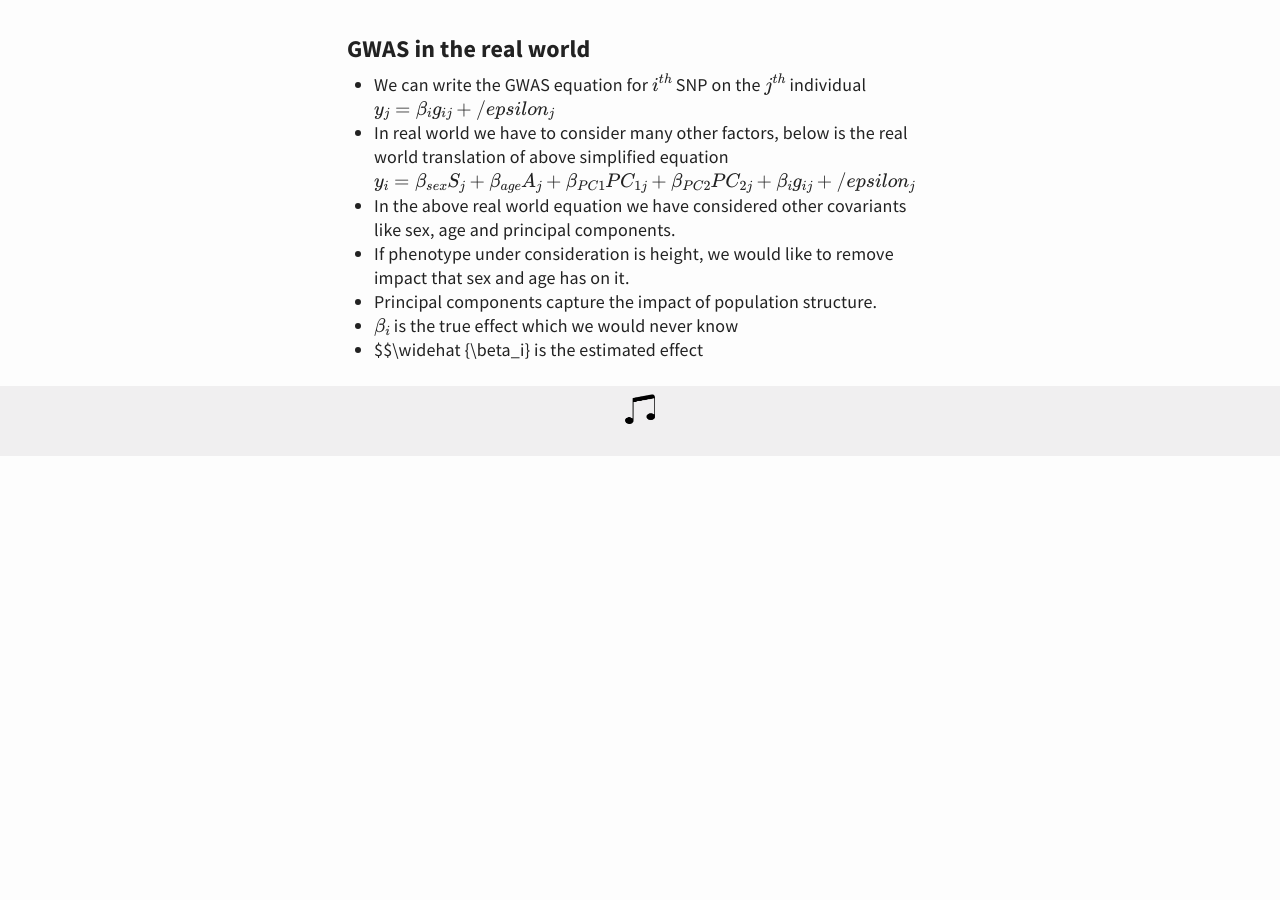
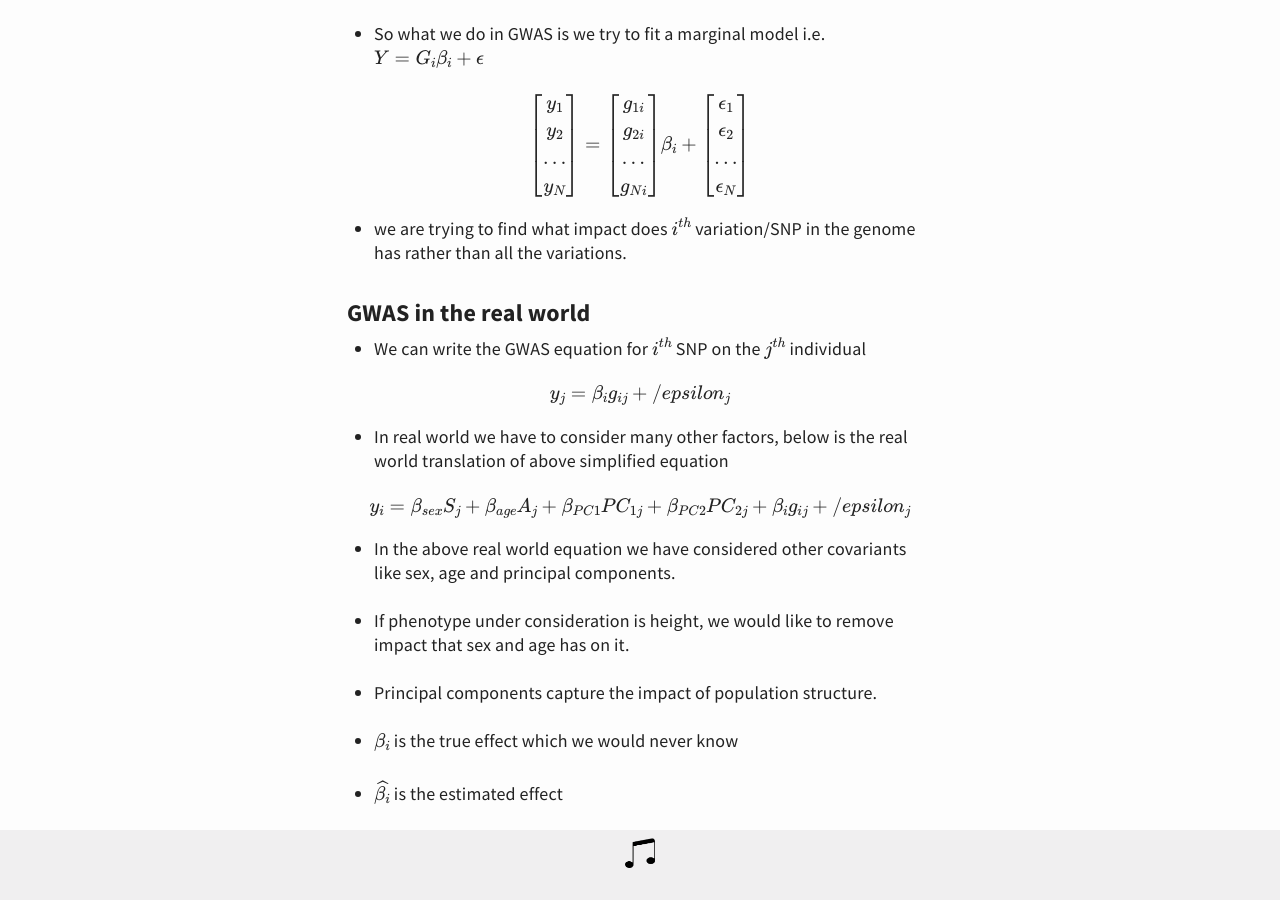
Before and after one commit to webhash/webhash.github.io, a Jekyll site: the page built from _posts/2020-11-27-basics-of-GWAS.md, in a window 1280 px wide and 900 px high, scrolled down 2116 px. Built offline with Jekyll 4.4.1, drawn with Linux system fonts in a browser that asks for light colours; formulas are drawn with MathJax 3; before the commit the page ends 2572 px from its top, so only the background shows below that.

```diff
--- a/_posts/2020-11-27-basics-of-GWAS.md
+++ b/_posts/2020-11-27-basics-of-GWAS.md
@@ -6,6 +6,7 @@ title: Understaning GWAS
 ### GWAS
 
 - GWAS means Genome wide association studies
+
 - We are trying to find relationship between the phenotype and the genetics
 
 ### Exophenotypes
@@ -31,19 +32,28 @@ Things that are inside of us and might not be visible but are determined by the
 ### Case-Control studies
 
 - We gather subjects and devide them in two different groups
+
 - Case group has individuals who are impacted say by diabetes
+
 - Control group has individuals who are not impacted by the diabetes
+
 - Then we compare the genome difference between two group
+
 - We might find a variation in genome that seems to be more prevelant in case group than control group
+
 - If so then we shall have found a region in genome that in itself contribute to phenotype or atleast plays some role
 
 
 ### Continous Phenotype or Trait
 
 - Say ,for example, height related information is quite prevelant and we have lot of data and genetic data for individuals
+
 - Then we can map the Height vs SNPs, like a particular variation in allele, plot
+
 - We might find that people who have less copy of particular SNP in their genome are shorter than people who have more copies
+
 - So basically GWAS is trying to find relationship between the genome variation and the pheonotype
+
 - Linear regression model is used to determines these relationship
 
 ### GWAS Model
@@ -62,6 +72,7 @@ g_{N1} & g_{N2} & g_{N3} & \dots & g_{NM} \end{bmatrix}
 $$
 
 - But it is hard to determine in one go use all the variation G and determine the $$ \beta $$, in statistic we say would say we dont have enough power to fit this model
+
 - So what we do in GWAS is we try to fit a marginal model i.e. $$ Y = G_i\beta_i + \epsilon $$
 
 $$
@@ -75,11 +86,19 @@ $$
 ### GWAS in the real world
 
 - We can write the GWAS equation for $$i^{th} $$ SNP on the $$ j^{th} $$ individual
+
 $$ y_j = \beta_i g_{ij} + /epsilon_j $$
+
 - In real world we have to consider many other factors, below is the real world translation of above simplified equation
+
 $$ y_i = \beta_{sex}S_j + \beta_{age}A_j + \beta_{PC1}PC_{1j} + \beta_{PC2}PC_{2j} + \beta_ig_{ij} + /epsilon_j  $$
+
 - In the above real world equation we have considered other covariants like sex, age and principal components.
+
 - If phenotype under consideration is height, we would like to remove impact that sex and age has on it.
+
 - Principal components capture the impact of population structure.
+
 - $$\beta_i$$ is the true effect which we would never know
-- $$\widehat {\beta_i} is the estimated effect
+
+- $$ \widehat {\beta_i} $$ is the estimated effect
```
